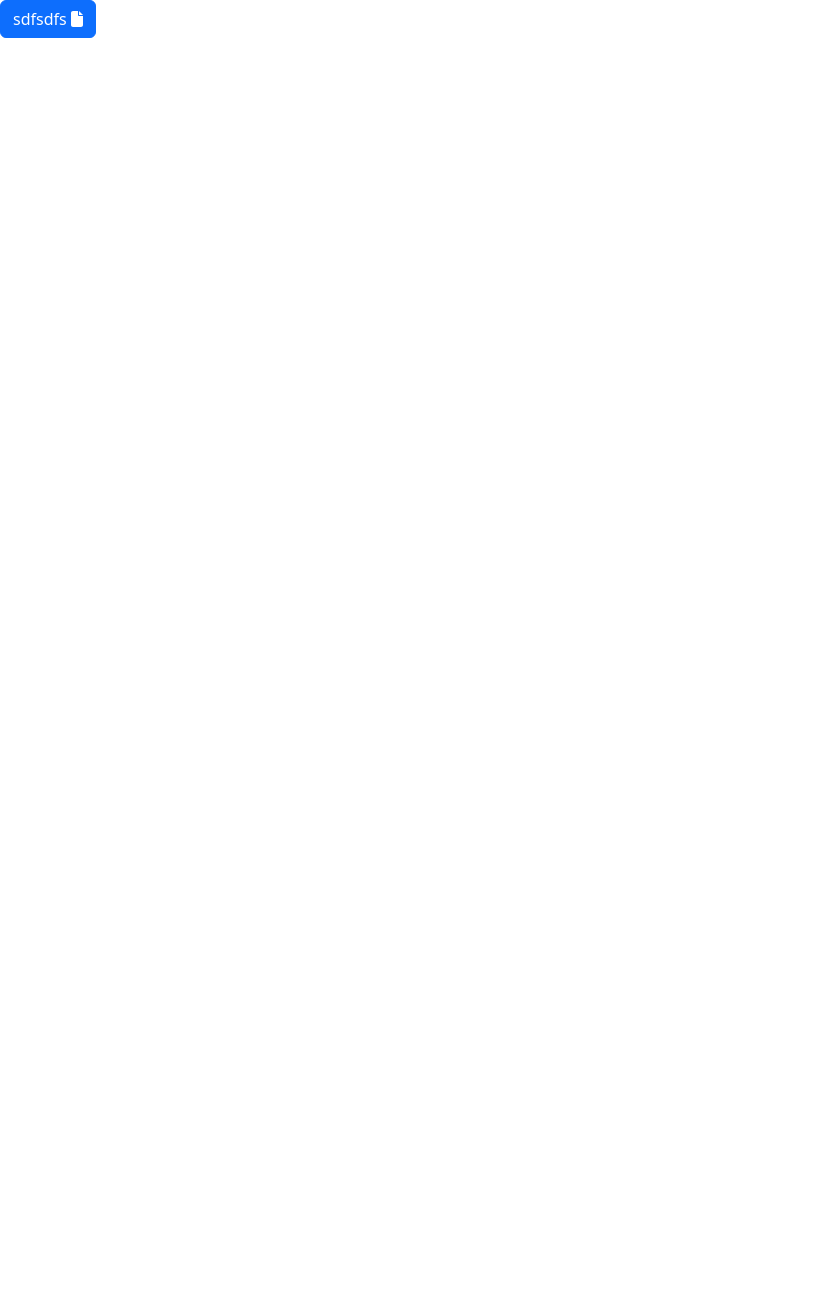
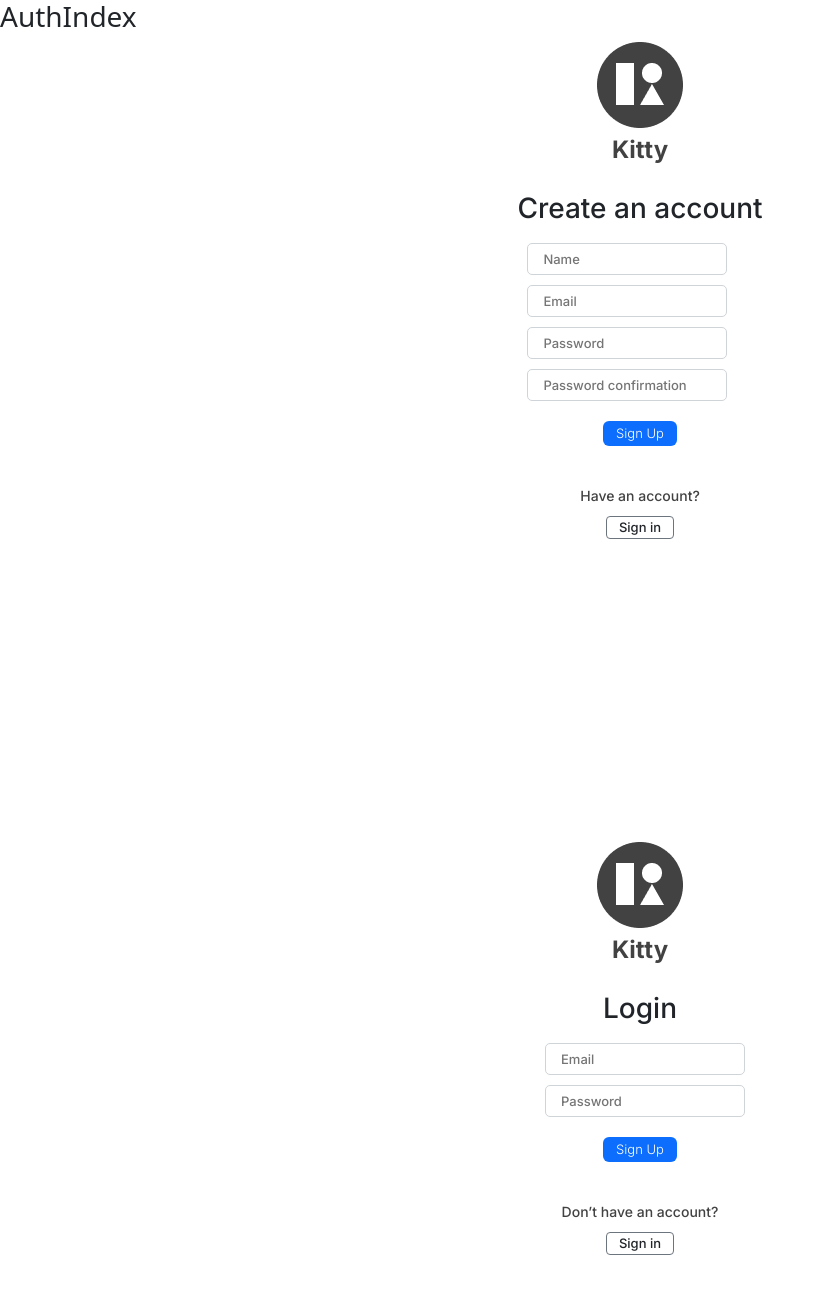
Before and after one commit to egor-tarasenko/Finance-App, a Vue app: page / in a window 1280 px wide. Shown: the top 1294 px of the page, without its empty margins (0-825 px from the left). Before the commit the page ends 800 px from the top, so only its background shows below. Built offline with nearby package versions, Linux system fonts and the light colour scheme.

Commit message:
auth landing

```diff
--- a/index.html
+++ b/index.html
@@ -4,7 +4,8 @@
     <meta charset="UTF-8">
     <link rel="icon" href="/favicon.ico">
     <meta name="viewport" content="width=device-width, initial-scale=1.0">
-    <title>Vite App</title>
+      <link href="https://fonts.googleapis.com/css2?family=Inter:wght@200;300;500;700&display=swap" rel="stylesheet">
+      <title>Vite App</title>
   </head>
   <body>
     <div id="app"></div>
--- a/src/App.vue
+++ b/src/App.vue
@@ -1,5 +1,26 @@
 <template>
-  <div class="btn btn-primary">
-    sdfsdfs <font-awesome-icon icon="file" />
+  <auth-index/>
+
+
+  <div class="container">
+    <div class="row">
+      <div class="col">
+
+      </div>
+    </div>
   </div>
 </template>
+
+
+<script>
+
+import AuthIndex from "@/components/auth/AuthIndex.vue";
+
+export default {
+  components: {AuthIndex},
+  return() {
+
+  }
+}
+
+</script>
--- /dev/null
+++ b/src/components/auth/AuthIndex.vue
@@ -0,0 +1,23 @@
+<template>
+  <h3>AuthIndex</h3>
+
+
+  <login/>
+  <register/>
+</template>
+
+<script>
+import Login from "@/components/auth/Login.vue";
+import Register from "@/components/auth/Register.vue";
+
+
+export default {
+  components: {Register, Login},
+  return(){}
+
+}
+</script>
+
+<style scoped>
+
+</style>
--- /dev/null
+++ b/src/components/auth/Login.vue
@@ -0,0 +1,92 @@
+<template>
+  <div class="container d-flex justify-content-center">
+    <div>
+      <div class="logo">
+        <img alt="logo" src="../../images/Kitty-Logo.png">
+        <h3>Kitty</h3>
+      </div>
+      <div>
+        <h3>
+          Create an account
+        </h3>
+      </div>
+      <div class="form">
+        <input type="text" placeholder="Name">
+        <input type="text" placeholder="Email">
+        <input type="text" placeholder="Password">
+        <input type="text" placeholder="Password confirmation">
+        <div>
+          <button class="btn">Sign Up</button>
+        </div>
+      </div>
+      <div class="another-entrance">
+        <h6>Have an account?</h6>
+        <button class="btn btn-close-white">Sign in</button>
+      </div>
+    </div>
+  </div>
+</template>
+
+<style scoped>
+
+.container {
+  font-family: Inter, serif;
+  width: 100vw;
+  height: 100vh;
+  text-align: center;
+}
+.logo h3{
+  font-size: 24px;
+  font-style: normal;
+  font-weight: 700;
+  line-height: 24px;
+  margin-bottom: 30px;
+  margin-top: 10px;
+  color: #424242;
+}
+.form {
+  display: flex;
+  flex-direction: column;
+}
+.form input{
+  border-radius: 5px;
+  padding: 0 0 0 15px;
+  margin: 10px 0 0 10px;
+  color: #212529;
+  border: 1px solid #cfd4d9;
+  font-size: 13px;
+  font-weight: 400;
+  width: 200px;
+  height: 32px;
+  align-items: flex-start;
+  flex-shrink: 0;
+}
+.form button{
+  margin-top: 20px;
+  margin-bottom: 40px;
+  height: 25px;
+  padding: 0 12px;
+  align-items: center;
+  font-family: Inter,serif;
+  font-size: 13px;
+  font-style: normal;
+  font-weight: 300;
+  background-color: #0d6efd;
+  color: #ffffff;
+}
+.another-entrance h6{
+  font-size: 14px;
+  font-weight: 400;
+  line-height: 20px;
+  color: #424242;
+}
+.another-entrance button{
+  font-size: 13px;
+  height: 23px;
+  padding: 0 12px;
+  border: 1px solid #6c757d;
+  border-radius: 4px;
+  align-items: center;
+  color: #212529;
+}
+</style>
--- /dev/null
+++ b/src/components/auth/Register.vue
@@ -0,0 +1,88 @@
+<template>
+  <div class="container d-flex justify-content-center">
+    <div>
+      <div class="logo">
+        <img alt="logo" src="../../images/Kitty-Logo.png">
+        <h3>Kitty</h3>
+      </div>
+      <div>
+        <h3>Login</h3>
+      </div>
+      <div class="form">
+        <input type="text" placeholder="Email">
+        <input type="text" placeholder="Password">
+        <div>
+          <button class="btn">Sign Up</button>
+        </div>
+      </div>
+      <div class="another-entrance">
+        <h6>Don’t have an account?</h6>
+        <button class="btn btn-close-white">Sign in</button>
+      </div>
+    </div>
+  </div>
+</template>
+
+<style scoped>
+
+.container {
+  font-family: Inter, serif;
+  width: 100vw;
+  height: 100vh;
+  text-align: center;
+}
+.logo h3{
+  font-size: 24px;
+  font-style: normal;
+  font-weight: 700;
+  line-height: 24px;
+  margin-bottom: 30px;
+  margin-top: 10px;
+  color: #424242;
+}
+.form {
+  display: flex;
+  flex-direction: column;
+}
+.form input{
+  border-radius: 5px;
+  padding: 0 0 0 15px;
+  margin: 10px 0 0 10px;
+  color: #212529;
+  border: 1px solid #cfd4d9;
+  font-size: 13px;
+  font-weight: 400;
+  width: 200px;
+  height: 32px;
+  align-items: flex-start;
+  flex-shrink: 0;
+}
+.form button{
+  margin-top: 20px;
+  margin-bottom: 40px;
+  height: 25px;
+  padding: 0 12px;
+  align-items: center;
+  font-family: Inter,serif;
+  font-size: 13px;
+  font-style: normal;
+  font-weight: 300;
+  background-color: #0d6efd;
+  color: #ffffff;
+}
+.another-entrance h6{
+  font-size: 14px;
+  font-weight: 400;
+  line-height: 20px;
+  color: #424242;
+}
+.another-entrance button{
+  font-size: 13px;
+  height: 23px;
+  padding: 0 12px;
+  border: 1px solid #6c757d;
+  border-radius: 4px;
+  align-items: center;
+  color: #212529;
+}
+</style>
```
Also changed, not shown: src/assets/main.css (line endings or trailing spaces), src/images/Kitty-Logo.png (added).
